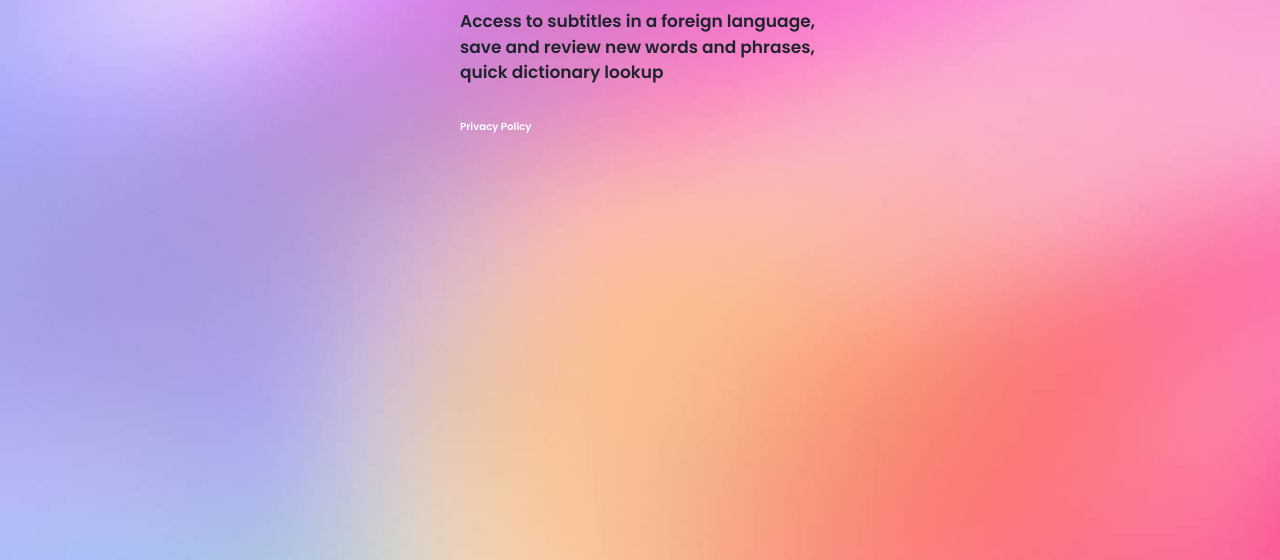
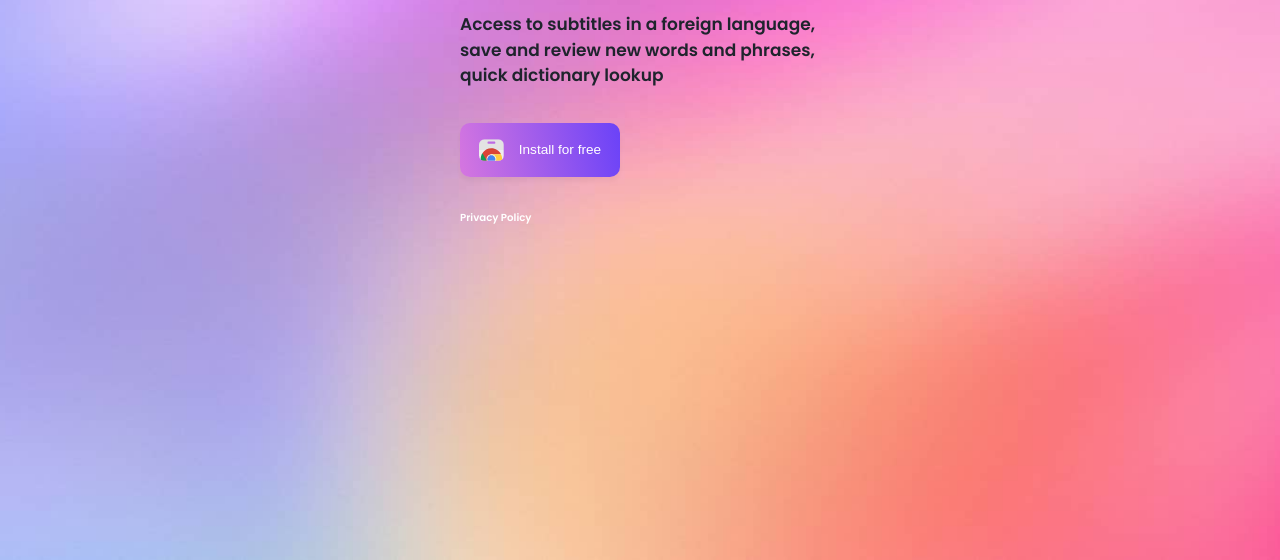
Before and after one commit to alekseeffkv/lar, a React app: page / in a window 1280 px wide. Shown: the part 290-850 px from the top of the page. Built offline with nearby package versions, Linux system fonts and the light colour scheme.

Commit message:
Add Button component

```diff
--- a/src/components/app/app.js
+++ b/src/components/app/app.js
@@ -2,6 +2,7 @@
 import './app.scss';
 
 import Title from '../title';
+import Button from '../button';
 
 import { ReactComponent as LogoIcon } from './logo.svg';
 
@@ -21,6 +22,8 @@ const App = () => {
         phrases, quick dictionary lookup
       </div>
 
+      <Button />
+
       <a href="#" className="app__privacy">
         Privacy Policy
       </a>
--- a/src/components/app/app.scss
+++ b/src/components/app/app.scss
@@ -11,7 +11,7 @@
     grid-column: 1 / 3;
 
     svg {
-      width: 170px;
+      width: 11rem;
       height: auto;
     }
   }
--- /dev/null
+++ b/src/components/button/button.js
@@ -0,0 +1,16 @@
+import './button.scss';
+
+import { ReactComponent as ChromeIcon } from './chrome.svg';
+
+const Button = ({ ...props }) => {
+  return (
+    <button type="button" className="button" {...props}>
+      <div className="button__inner">
+        <ChromeIcon />
+        <span className="button__title">Install for free</span>
+      </div>
+    </button>
+  );
+};
+
+export default Button;
--- /dev/null
+++ b/src/components/button/button.scss
@@ -0,0 +1,31 @@
+@use '../../scss/variables' as *;
+
+.button {
+  grid-column: 1 / 3;
+  width: 9.4rem;
+  height: 3.2rem;
+  border: none;
+  outline: none;
+  border-radius: 10px;
+  background: linear-gradient(258.3deg, #6a42f8 0%, #d375e0 97.45%);
+  box-shadow: 0px 4px 4px rgba(0, 0, 0, 0.04);
+  cursor: pointer;
+  padding: 0 1.1rem;
+
+  &__inner {
+    display: flex;
+    justify-content: space-between;
+    align-items: center;
+
+    svg {
+      width: 1.5rem;
+      height: 1.3rem;
+    }
+  }
+
+  &__title {
+    font-size: 0.8rem;
+    line-height: 100%;
+    color: $white;
+  }
+}
--- /dev/null
+++ b/src/components/button/index.js
@@ -0,0 +1 @@
+export { default } from './button';
```
Also changed, not shown: src/components/button/chrome.svg (added).
